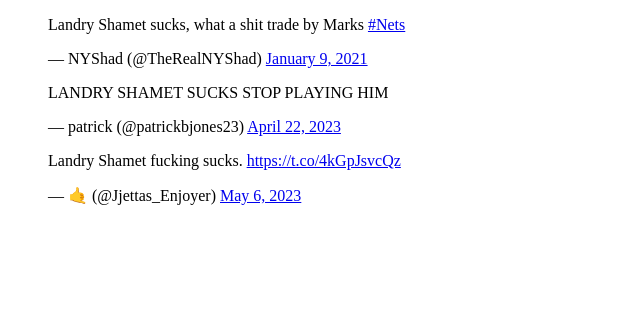
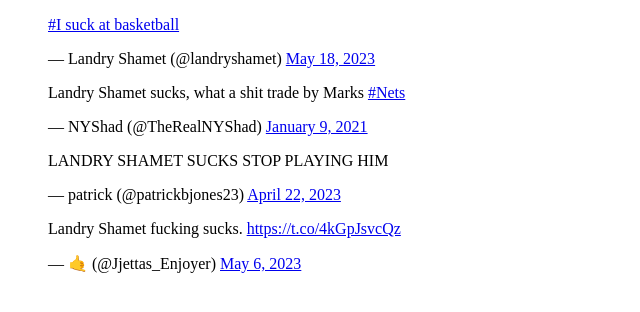
Before and after one commit to AlexJeng/sham, a plain HTML site: page index.html in a window 1280 px wide. Shown: the whole page, without its empty margins (0-640 px from the left). Drawn offline with Linux system fonts and the light colour scheme.

Commit message:
Update index.html

```diff
--- a/index.html
+++ b/index.html
@@ -7,6 +7,7 @@
     <title>Shamet Sucks</title>
 </head>
 <body>
+    <blockquote class="twitter-tweet"><p lang="qht" dir="ltr"><a href="https://twitter.com/hashtag/RallyTheValley?src=hash&amp;ref_src=twsrc%5Etfw">#I suck at basketball</a></p>&mdash; Landry Shamet (@landryshamet) <a href="https://twitter.com/landryshamet/status/1423721873095811075?ref_src=twsrc%5Etfw">May 18, 2023</a></blockquote> <script async src="https://platform.twitter.com/widgets.js" charset="utf-8"></script>
     <blockquote class="twitter-tweet">
         <p lang="en" dir="ltr">Landry Shamet sucks, what a shit trade by Marks <a
                 href="https://twitter.com/hashtag/Nets?src=hash&amp;ref_src=twsrc%5Etfw">#Nets</a></p>&mdash; NYShad
```
